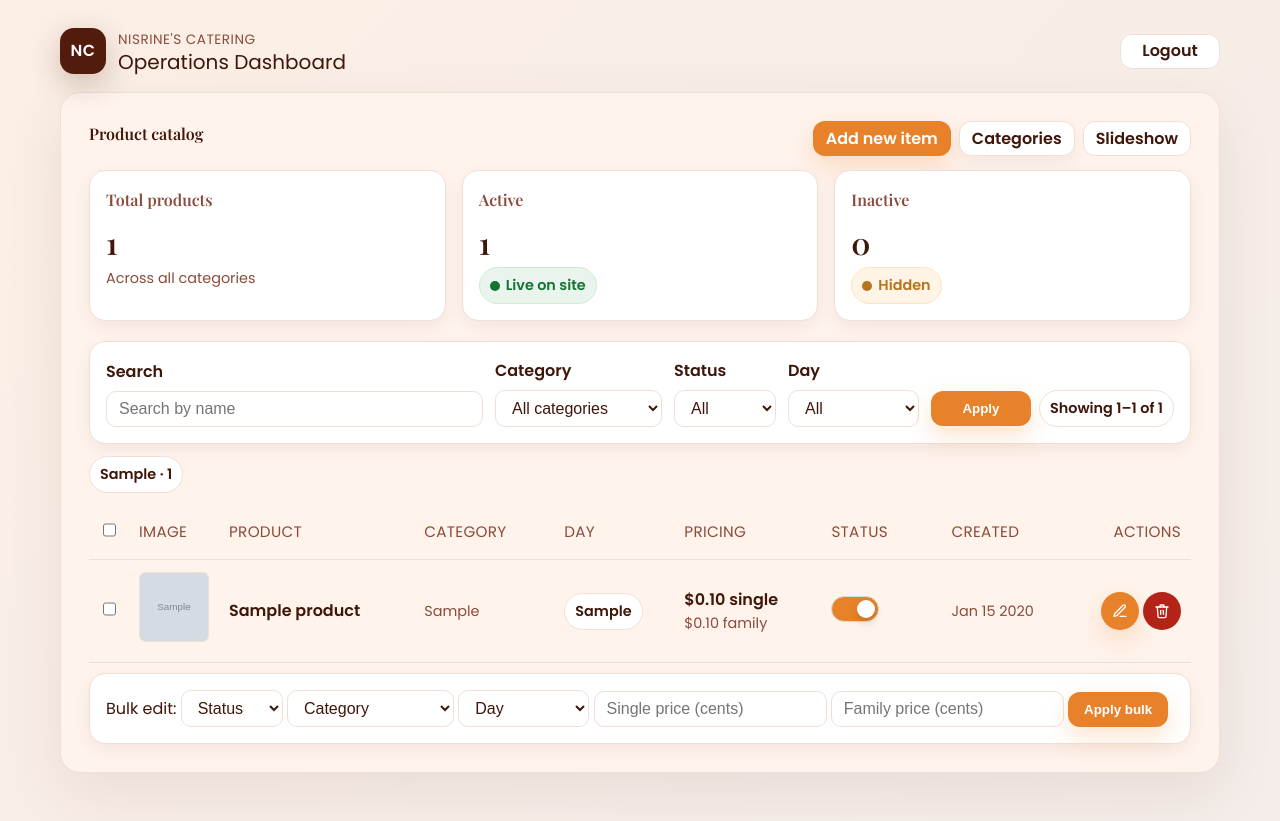
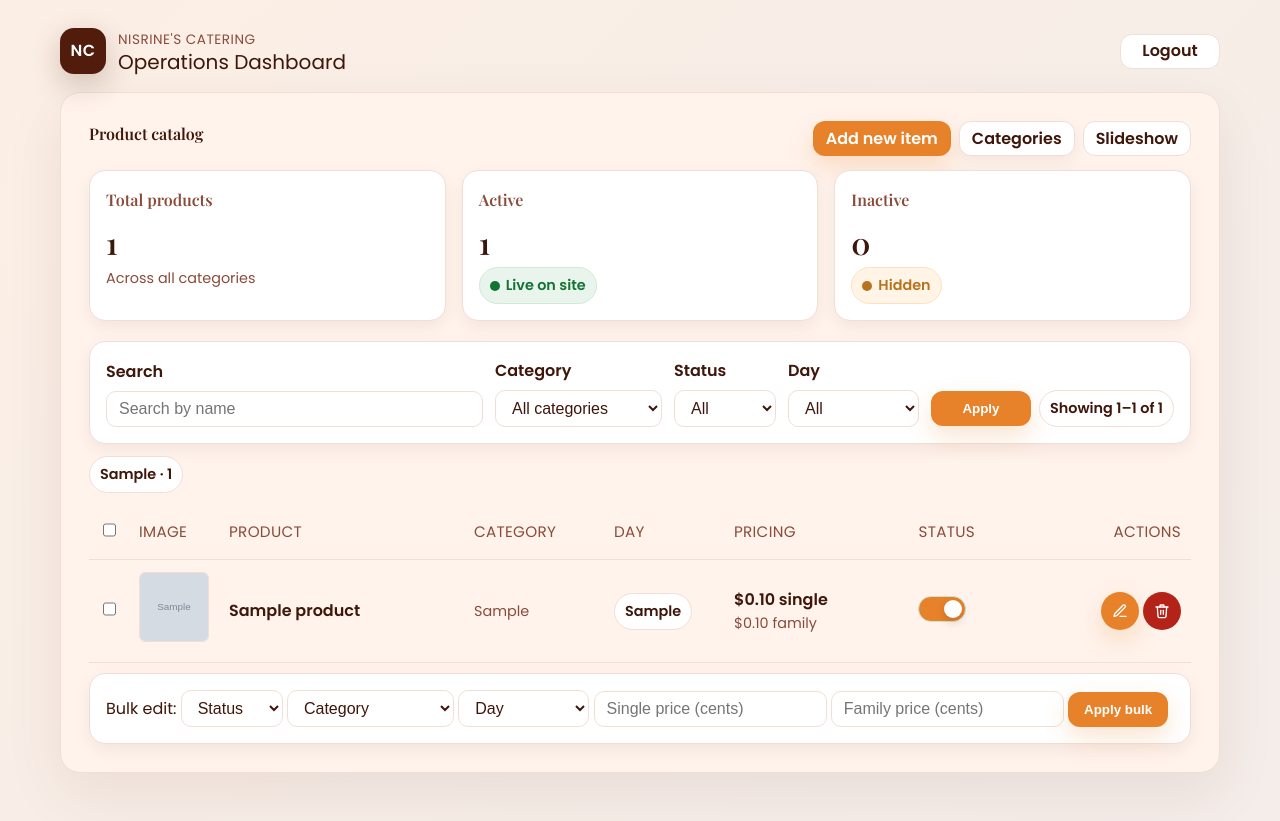
Before and after one commit to Muno7/nisrines_catering, a Flask app: page /admin/products in a window 1280 px wide. Run offline with Flask 3, Linux system fonts and the light colour scheme; a user stored in the database is signed in; tables that the repository leaves empty hold one stand-in row (values such as "Sample post"); grey boxes marked "Sample" are stand-in pictures; some libraries are stand-ins or nearby versions.

Commit message:
removed created at column

```diff
--- a/backend/app/templates/admin/products.html
+++ b/backend/app/templates/admin/products.html
@@ -96,7 +96,6 @@
             <th style="width:120px;">Day</th>
             <th>Pricing</th>
             <th style="width:120px;">Status</th>
-            <th style="width:120px;">Created</th>
             <th style="text-align:right;">Actions</th>
           </tr>
         </thead>
@@ -142,7 +141,6 @@
                   <span class="slider"></span>
                 </label>
               </td>
-              <td class="muted">{{ p.created_at.strftime('%b %d %Y') }}</td>
               <td style="text-align:right;">
                   <a class="btn btn-icon" href="{{ url_for('admin.edit_product', product_id=p.id) }}" title="Edit">
                     <svg xmlns="http://www.w3.org/2000/svg" width="16" height="16" viewBox="0 0 24 24" fill="none" stroke="currentColor" stroke-width="2" stroke-linecap="round" stroke-linejoin="round">
```
